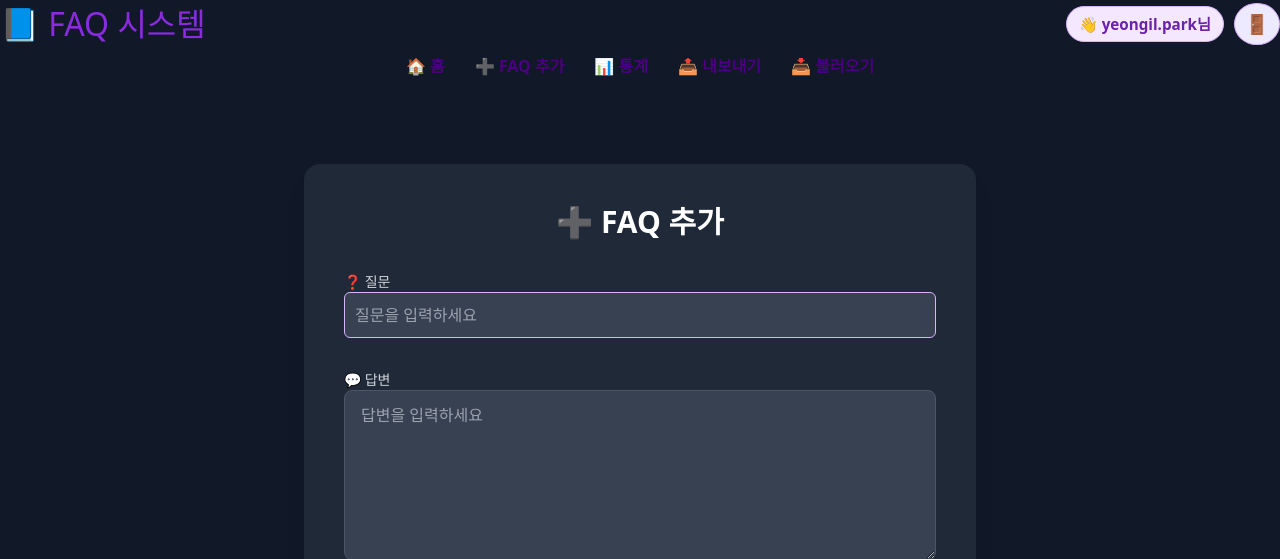
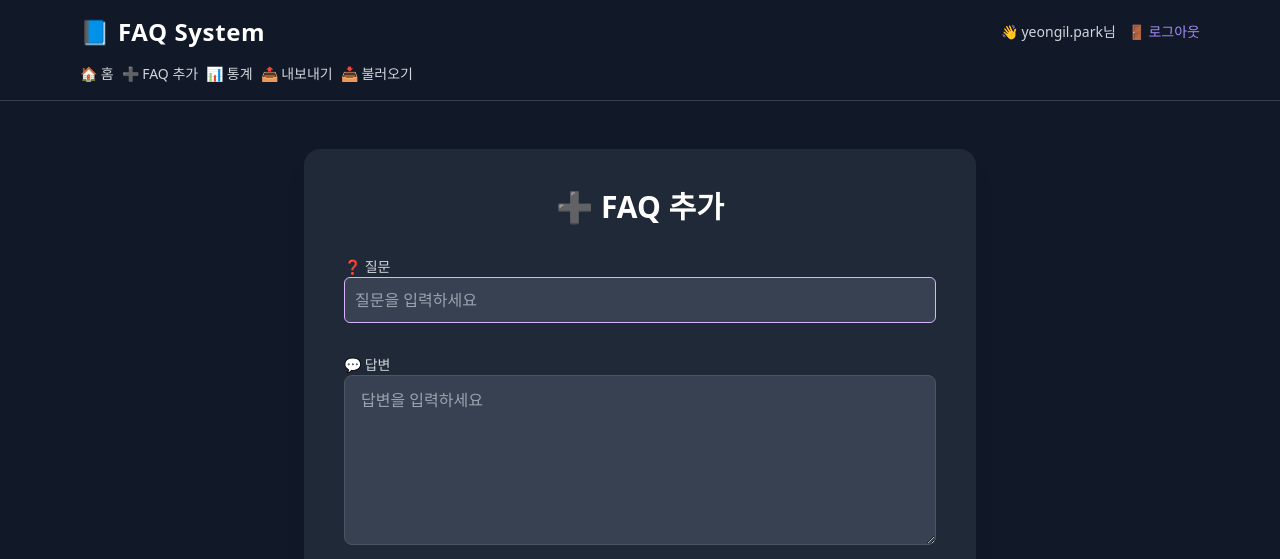
Before and after one commit to st43-hub/SV-FAQ, a Django app: page /add/ in a window 1280 px wide. Shown: the top 559 px of the page. Run offline with Django 5.2, Linux system fonts and the light colour scheme; a user stored in the database is signed in.

Commit message:
base.html adjust.

```diff
--- a/templates/base.html
+++ b/templates/base.html
@@ -4,68 +4,11 @@
 <head>
   <meta charset="UTF-8">
   <meta name="viewport" content="width=device-width, initial-scale=1.0">
-  <title>📘 FAQ 시스템</title>
-  <!-- Tailwind CDN 추가 (2.2.19 버전 안정판) -->
+  <title>📘 FAQ System</title>
+  <!-- Tailwind CDN -->
   <link href="https://cdn.jsdelivr.net/npm/tailwindcss@2.2.19/dist/tailwind.min.css" rel="stylesheet">
-
   <link rel="stylesheet" href="{% static 'css/faq_styles.css' %}">
   <style>
-    header {
-      display: flex;
-      flex-direction: column;
-      align-items: center;
-      margin-bottom: 32px;
-    }
-    .header-top {
-      display: flex;
-      justify-content: space-between;
-      width: 100%;
-      align-items: center;
-    }
-    .user-info {
-      display: flex;
-      align-items: center;
-      gap: 10px;
-    }
-    .nav-links {
-      display: flex;
-      flex-wrap: wrap;
-      align-items: center;
-      gap: 10px;
-    }
-    h1 {
-      color: #8A2BE2;
-      font-size: 2rem;
-      display: flex;
-      align-items: center;
-      gap: 8px;
-    }
-    nav a {
-      text-decoration: none;
-      color: #4b0082;
-      font-weight: bold;
-      padding: 6px 10px;
-      border-radius: 6px;
-    }
-    nav a:hover {
-      background-color: #ede9fe;
-    }
-    .btn-primary {
-      background-color: #8A2BE2;
-      color: white;
-      padding: 8px 12px;
-      text-decoration: none;
-      border-radius: 6px;
-      display: inline-block;
-      border: none;
-    }
-    .btn-light {
-      background-color: #ede9fe;
-      color: #4b0082;
-      padding: 8px 12px;
-      border-radius: 6px;
-      border: 1px solid #d8b4fe;
-    }
     .logout-icon {
       font-size: 1.2rem;
       padding: 6px 10px;
@@ -74,15 +17,6 @@
       display: inline-block;
       border: 1px solid #d8b4fe;
       text-decoration: none;
-    }
-    .welcome-text {
-      background-color: #f3e8ff;
-      color: #6b21a8;
-      border-radius: 20px;
-      font-weight: 600;
-      font-size: 0.95rem;
-      border: 1px solid #d8b4fe;
-      padding: 6px 12px;
     }
     #floating-alert {
       position: fixed;
@@ -98,11 +32,6 @@
       z-index: 9999;
       display: none;
     }
-    hr {
-      margin: 24px 0;
-      border: none;
-      border-top: 1px solid #ccc;
-    }
   </style>
 </head>
 <body class="bg-gray-900 text-gray-300 min-h-screen">
@@ -116,25 +45,28 @@
     <div id="floating-alert" style="display: none;"></div>
   {% endif %}
 
-  <header>
-    <div class="header-top">
-      <h1>📘 FAQ 시스템</h1>
+  <!-- ✅ 개선된 Header -->
+  <header class="w-full bg-transparent py-4 border-b border-gray-700">
+    <div class="max-w-6xl mx-auto flex flex-col sm:flex-row justify-between items-center px-4">
+      <h1 class="text-2xl font-bold text-white flex items-center gap-2">
+        📘 <span class="tracking-wide">FAQ System</span>
+      </h1>
       {% if request.user.is_authenticated %}
-        <div class="user-info">
-          <span class="welcome-text">👋 {{ request.user.username }}님</span>
-          <a href="/accounts/logout/" class="logout-icon" title="로그아웃">🚪</a>
+        <div class="mt-2 sm:mt-0 text-sm text-gray-300 flex items-center gap-3">
+          👋 {{ request.user.username }}님
+          <a href="/accounts/logout/" class="text-purple-400 hover:underline">🚪 로그아웃</a>
         </div>
       {% endif %}
     </div>
-    <nav class="nav-links">
-      <a href="/">🏠 홈</a>
+    <nav class="max-w-6xl mx-auto px-4 mt-4 flex flex-wrap gap-2 justify-center sm:justify-start">
+      <a href="/" class="text-sm text-gray-300 hover:text-white">🏠 홈</a>
       {% if request.user.is_authenticated %}
-        <a href="/add/">➕ FAQ 추가</a>
-        <a href="/stats/">📊 통계</a>
-        <a href="/export/">📤 내보내기</a>
-        <a href="/import/">📥 불러오기</a>
+        <a href="/add/" class="text-sm text-gray-300 hover:text-white">➕ FAQ 추가</a>
+        <a href="/stats/" class="text-sm text-gray-300 hover:text-white">📊 통계</a>
+        <a href="/export/" class="text-sm text-gray-300 hover:text-white">📤 내보내기</a>
+        <a href="/import/" class="text-sm text-gray-300 hover:text-white">📥 불러오기</a>
       {% else %}
-        <a href="/accounts/login/" class="btn-light">로그인</a>
+        <a href="/accounts/login/" class="text-sm text-purple-400 hover:underline">로그인</a>
       {% endif %}
     </nav>
   </header>
```
